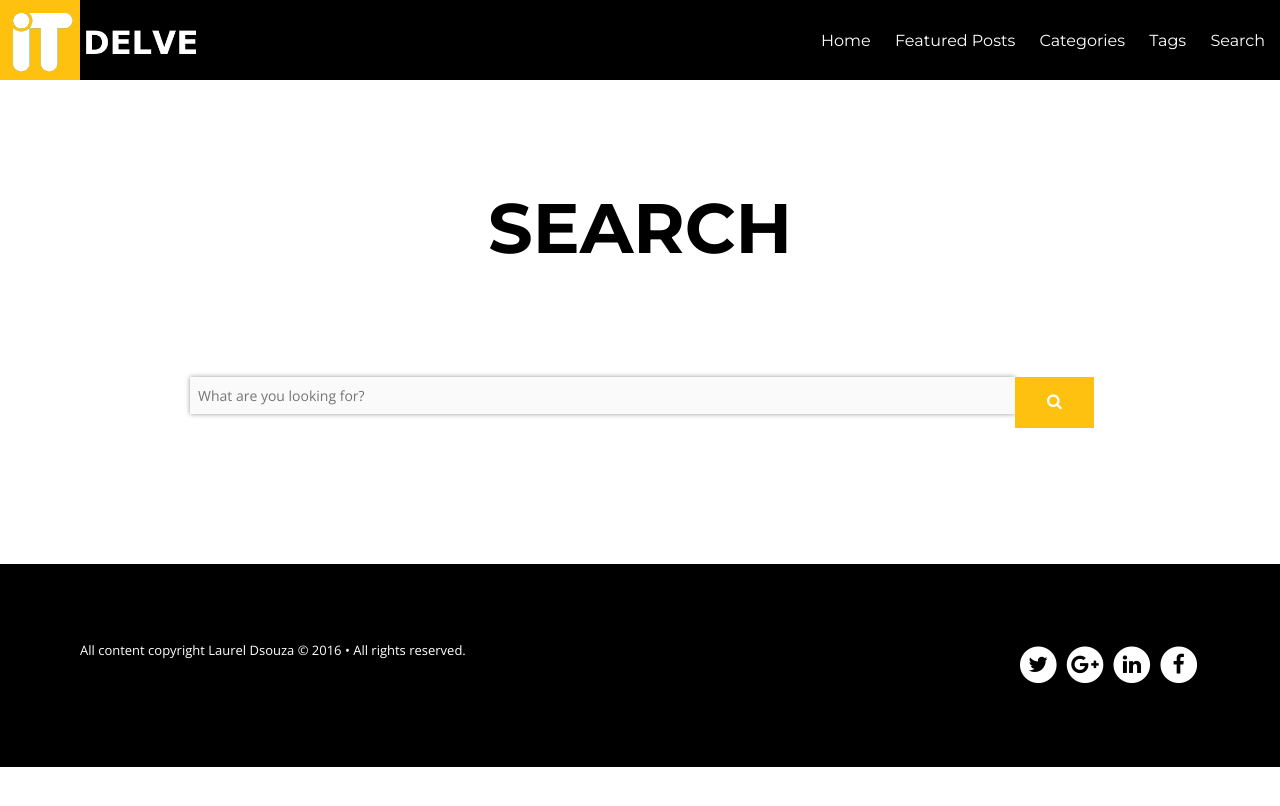
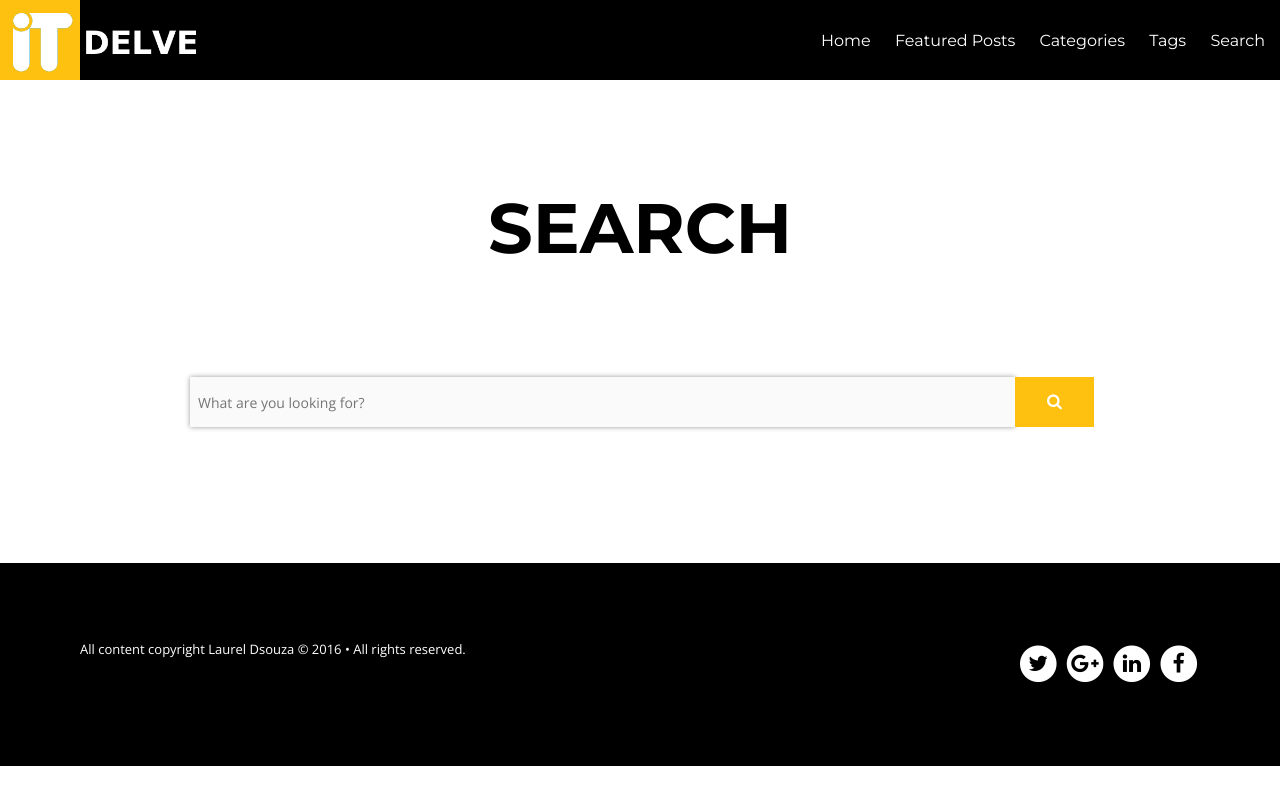
Before and after one commit to ldsouza/ldsouza.github.io, a Jekyll site: the page built from search/index.md, in a window 1280 px wide. Shown: the top 806 px of the page. Built offline with Jekyll 4.4.1, drawn with Linux system fonts in a browser that asks for light colours; nearby versions of some CDN libraries.

Commit message:
Update index.md

```diff
--- a/search/index.md
+++ b/search/index.md
@@ -18,10 +18,10 @@ sitemap: false
 <form method="get" action="{{ site.url }}/search/" data-search-form class="simple-search">
       <div class="row collapse">
         <div class="small-11 columns">
-  <input style="border-width:0px;" type="search" name="q" id="q" placeholder="What are you looking for?" data-search-input autofocus />
+  <input style="height: 50px; border-width:0px;" type="search" name="q" id="q" placeholder="What are you looking for?" data-search-input autofocus />
 		 </div>
         <div class="small-1 columns">
-<button style="background-color: #FEC110;" type="submit"><i class="fa fa-search"></i></button>
+<button style="height: 50px; background-color: #FEC110;" type="submit"><i class="fa fa-search"></i></button>
   </div>
   </div>
 </form>
```
